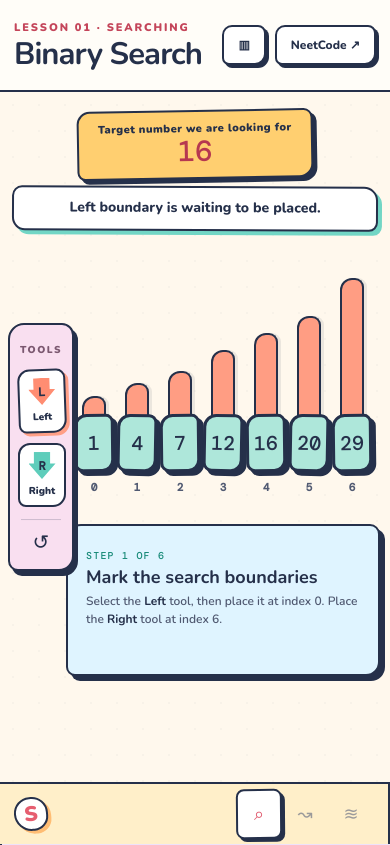
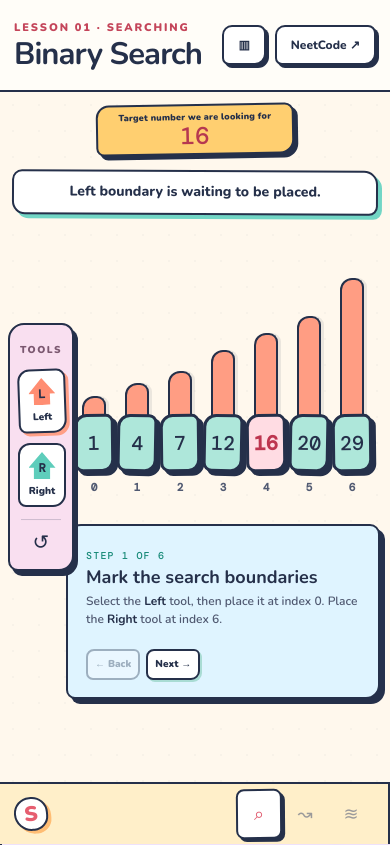
Before and after one commit to Jerry-Li-Chao/Gamified_Coding_Questions, a plain HTML site: page index.html in a window 390 px wide. Shown: the top 845 px of the page. Drawn offline with nearby package versions, Linux system fonts and the light colour scheme.

Commit message:
Add reversible lesson navigation

```diff
--- a/app.js
+++ b/app.js
@@ -47,7 +47,7 @@ function renderArray() {
   rig.innerHTML = state.nums.map((value, index) => {
     const outside = state.left !== null && state.right !== null && (index < state.left || index > state.right);
     const markers = `${state.left === index ? '<span class="marker left" draggable="true" data-pointer="left" title="Drag Left to another index">L</span>' : ''}${state.right === index ? '<span class="marker right" draggable="true" data-pointer="right" title="Drag Right to another index">R</span>' : ''}`;
-    const classes = ["array-cell", outside ? "out-of-range" : "", state.mid === index ? "is-mid" : "", state.found && state.mid === index ? "found" : ""].join(" ");
+    const classes = ["array-cell", value === state.target ? "is-target" : "", outside ? "out-of-range" : "", state.mid === index ? "is-mid" : "", state.found && state.mid === index ? "found" : ""].join(" ");
     const height = 18 + (value / 30) * 126;
     return `<button class="${classes}" data-index="${index}" type="button" aria-label="Value ${value} at index ${index}">
       <span class="histogram" style="height:${height}px"></span>
@@ -91,7 +91,9 @@ function placePointer(index) {
   if (state.stage === 1 && (state.left !== 0 || state.right !== 6)) state.explored = true;
   render();
   if (state.stage === 0 && state.left === 0 && state.right === 6) {
-    setTimeout(() => { state.stage = 1; render(); }, 450);
+    setTimeout(() => {
+      if (state.stage === 0 && state.left === 0 && state.right === 6) jumpToStage(1);
+    }, 450);
   }
 }
 
@@ -137,6 +139,14 @@ function renderCoach() {
     actions.innerHTML = `<button class="action-button" id="replay">Replay lesson</button><a class="action-button secondary" href="https://neetcode.io/problems/binary-search/question" target="_blank" rel="noreferrer" style="text-align:center;text-decoration:none">Try the problem ↗</a>`;
     $("#replay").onclick = resetLesson;
   }
+
+  actions.insertAdjacentHTML("beforeend", `
+    <div class="step-nav" aria-label="Lesson step navigation">
+      <button class="step-button" id="previous-step" type="button" ${state.stage === 0 ? "disabled" : ""} aria-label="Previous step">← <span>Back</span></button>
+      <button class="step-button" id="next-step" type="button" ${state.stage === stages.length - 1 ? "disabled" : ""} aria-label="Next step"><span>Next</span> →</button>
+    </div>`);
+  $("#previous-step").onclick = () => jumpToStage(state.stage - 1);
+  $("#next-step").onclick = () => jumpToStage(state.stage + 1);
 }
 
 function renderCode() {
@@ -243,9 +253,23 @@ function compareChoice(choice) {
 }
 
 function closeModal() { modal.hidden = true; }
+function jumpToStage(nextStage) {
+  const stage = Math.max(0, Math.min(stages.length - 1, nextStage));
+  const snapshots = [
+    { left: null, right: null, activeTool: "left", explored: false, mid: null, found: false },
+    { left: 0, right: 6, activeTool: "left", explored: true, mid: null, found: false },
+    { left: 0, right: 6, activeTool: "left", explored: true, mid: null, found: false },
+    { left: 0, right: 6, activeTool: "left", explored: true, mid: null, found: false },
+    { left: 0, right: 6, activeTool: "left", explored: true, mid: 3, found: false },
+    { left: 4, right: 4, activeTool: "left", explored: true, mid: 4, found: true },
+  ];
+  closeModal();
+  Object.assign(state, snapshots[stage], { stage });
+  render();
+}
+
 function resetLesson() {
-  Object.assign(state, { left: null, right: null, activeTool: "left", stage: 0, explored: false, mid: null, found: false });
-  render();
+  jumpToStage(0);
 }
 
 document.querySelectorAll(".pointer-tool").forEach(tool => tool.addEventListener("click", () => { state.activeTool = tool.dataset.tool; render(); }));
--- a/styles.css
+++ b/styles.css
@@ -89,7 +89,7 @@ h1 { font-size: 27px; line-height: 1; margin: 0; letter-spacing: -.03em; }
 .pointer-tool { width: 48px; height: 60px; margin-top: 10px; border: 1px solid #29494a; border-radius: 8px; background: #102c30; cursor: pointer; display: flex; flex-direction: column; align-items: center; justify-content: center; transition: .2s; }
 .pointer-tool:hover { transform: translateY(-2px); border-color: #587575; }
 .pointer-tool.active { border-color: var(--amber); box-shadow: 0 0 18px rgba(255,182,46,.18), inset 0 0 12px rgba(255,182,46,.08); }
-.pointer-glyph { display: grid; place-items: center; width: 27px; height: 27px; clip-path: polygon(50% 100%, 0 42%, 20% 42%, 20% 0, 80% 0, 80% 42%, 100% 42%); background: var(--amber); color: #35230a; font: 900 12px "DM Mono"; }
+.pointer-glyph { display: grid; place-items: center; width: 27px; height: 27px; padding-top: 5px; clip-path: polygon(50% 0, 100% 58%, 80% 58%, 80% 100%, 20% 100%, 20% 58%, 0 58%); background: var(--amber); color: #35230a; font: 900 12px "DM Mono"; }
 .right-tool .pointer-glyph { background: var(--teal); }
 .pointer-tool small { font-size: 8px; margin-top: 5px; color: #9cacaa; }
 .rack-line { height: 1px; background: var(--line); margin: 12px 3px 8px; }
@@ -128,6 +128,9 @@ h1 { font-size: 27px; line-height: 1; margin: 0; letter-spacing: -.03em; }
 .coach-copy b { color: var(--paper); }
 .coach-copy .range-sentence { color: var(--amber-soft); margin-top: 7px; font-size: 10px; }
 .coach-actions { align-self: center; display: flex; flex-direction: column; gap: 7px; min-width: 108px; }
+.step-nav { display: grid; grid-template-columns: 1fr 1fr; gap: 6px; margin-top: 4px; }
+.step-button { min-height: 31px; padding: 5px 7px; border: 1px solid #38595a; border-radius: 6px; background: #143235; color: #c2cfcb; font-size: 9px; font-weight: 900; cursor: pointer; }
+.step-button:disabled { opacity: .35; cursor: not-allowed; }
 .action-button { border: 1px solid #8b621d; background: linear-gradient(#d99222, #a96916); color: #171109; border-radius: 5px; padding: 9px 12px; font-size: 10px; font-weight: 900; cursor: pointer; box-shadow: inset 0 2px rgba(255,228,151,.35), 0 4px 0 #56350c; transition: .15s; }
 .action-button:hover { transform: translateY(-1px); filter: brightness(1.1); }
 .action-button:active { transform: translateY(3px); box-shadow: inset 0 2px rgba(255,228,151,.35), 0 1px 0 #56350c; }
@@ -289,20 +292,20 @@ h1 { color: var(--ink); font-size: 31px; }
 
 .lesson-stage { justify-content: flex-end; padding-top: 150px; }
 .target-readout {
-  top: 18px;
-  min-width: 252px;
-  padding: 9px 18px;
+  top: 13px;
+  min-width: 202px;
+  padding: 5px 14px 4px;
   background: #ffcf70;
   border: 2px solid var(--ink);
   border-radius: 13px 9px 14px 8px;
   box-shadow: 4px 4px 0 var(--ink);
 }
-.target-readout span { color: var(--ink); font-size: 11px; letter-spacing: .04em; text-transform: none; }
-.target-readout strong { color: #b63850; font-size: 29px; }
+.target-readout span { color: var(--ink); font-size: 9px; letter-spacing: .02em; text-transform: none; }
+.target-readout strong { color: #b63850; font-size: 24px; }
 .range-sentence {
   position: absolute;
   z-index: 4;
-  top: 91px;
+  top: 78px;
   left: 50%;
   width: min(760px, calc(100% - 30px));
   margin: 0;
@@ -340,6 +343,8 @@ h1 { color: var(--ink); font-size: 31px; }
 .array-cell:nth-child(even) .cell-body { transform: rotate(1deg); }
 .array-cell:nth-child(odd) .cell-body { transform: rotate(-.7deg); }
 .cell-value { color: var(--ink); font-size: clamp(20px, 2vw, 28px); text-shadow: none; font-weight: 500; }
+.array-cell.is-target .cell-body { background: #ffdce3; }
+.array-cell.is-target .cell-value { color: #bd354f; font-weight: 900; }
 .cell-index { color: #515a72; font-size: 11px; font-weight: 900; }
 .cell-index::before { color: #7b8294; font-size: 9px; }
 .marker { background: #ff8d72; color: var(--ink); filter: drop-shadow(2px 3px 0 var(--ink)); }
@@ -374,6 +379,10 @@ h1 { color: var(--ink); font-size: 31px; }
 }
 .action-button:active { box-shadow: 1px 1px 0 var(--ink); }
 .action-button.secondary { color: var(--ink); border-color: var(--ink); background: #fff; box-shadow: 3px 4px 0 var(--ink); }
+.step-nav { margin-top: 5px; }
+.step-button { border: 2px solid var(--ink); background: #fff; color: var(--ink); border-radius: 8px 6px 9px 7px; font-size: 10px; box-shadow: 2px 2px 0 #a9dcd4; transition: .15s; }
+.step-button:not(:disabled):hover { transform: translateY(-1px); box-shadow: 3px 3px 0 #ffb486; }
+.step-button:disabled { box-shadow: none; }
 
 .code-panel { background: #f7f1ff; border-left: 2px solid var(--ink); }
 .code-heading { height: 46px; color: #646b80; border-color: rgba(37,48,74,.18); font-size: 11px; background: #eee2fb; }
@@ -407,8 +416,8 @@ h1 { color: var(--ink); font-size: 31px; }
 @media (max-width: 640px) {
   .game-world { min-height: 720px; }
   .lesson-stage { padding-top: 164px; }
-  .target-readout { top: 18px; min-width: 236px; }
-  .range-sentence { top: 94px; width: calc(100% - 24px); margin-left: 0; padding: 11px 12px; font-size: 14px; }
+  .target-readout { top: 12px; min-width: 198px; }
+  .range-sentence { top: 78px; width: calc(100% - 24px); margin-left: 0; padding: 11px 12px; font-size: 14px; }
   .array-cell { height: 238px; }
   .cell-body { height: 58px; }
   .coach-copy h2 { font-size: 18px; }
```
